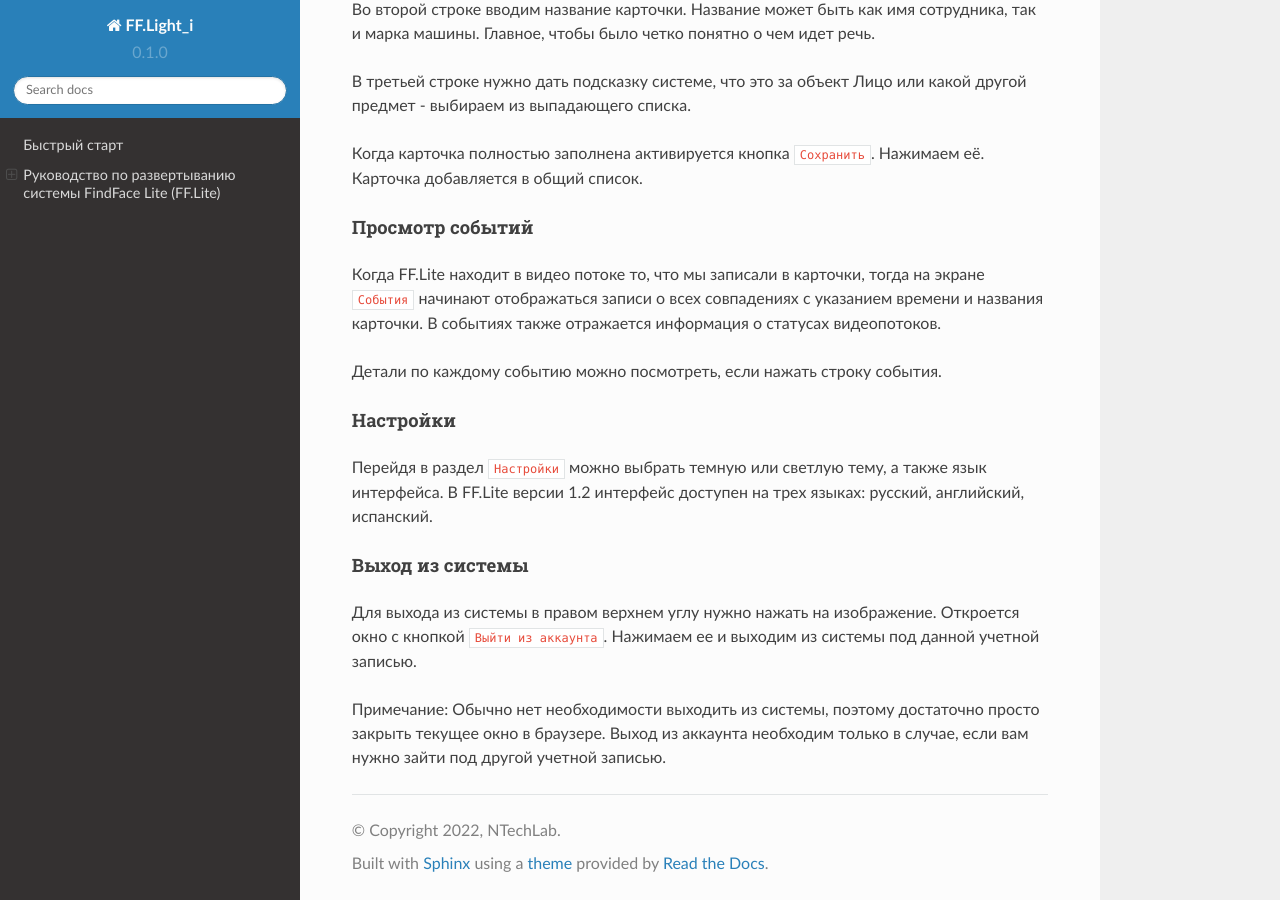
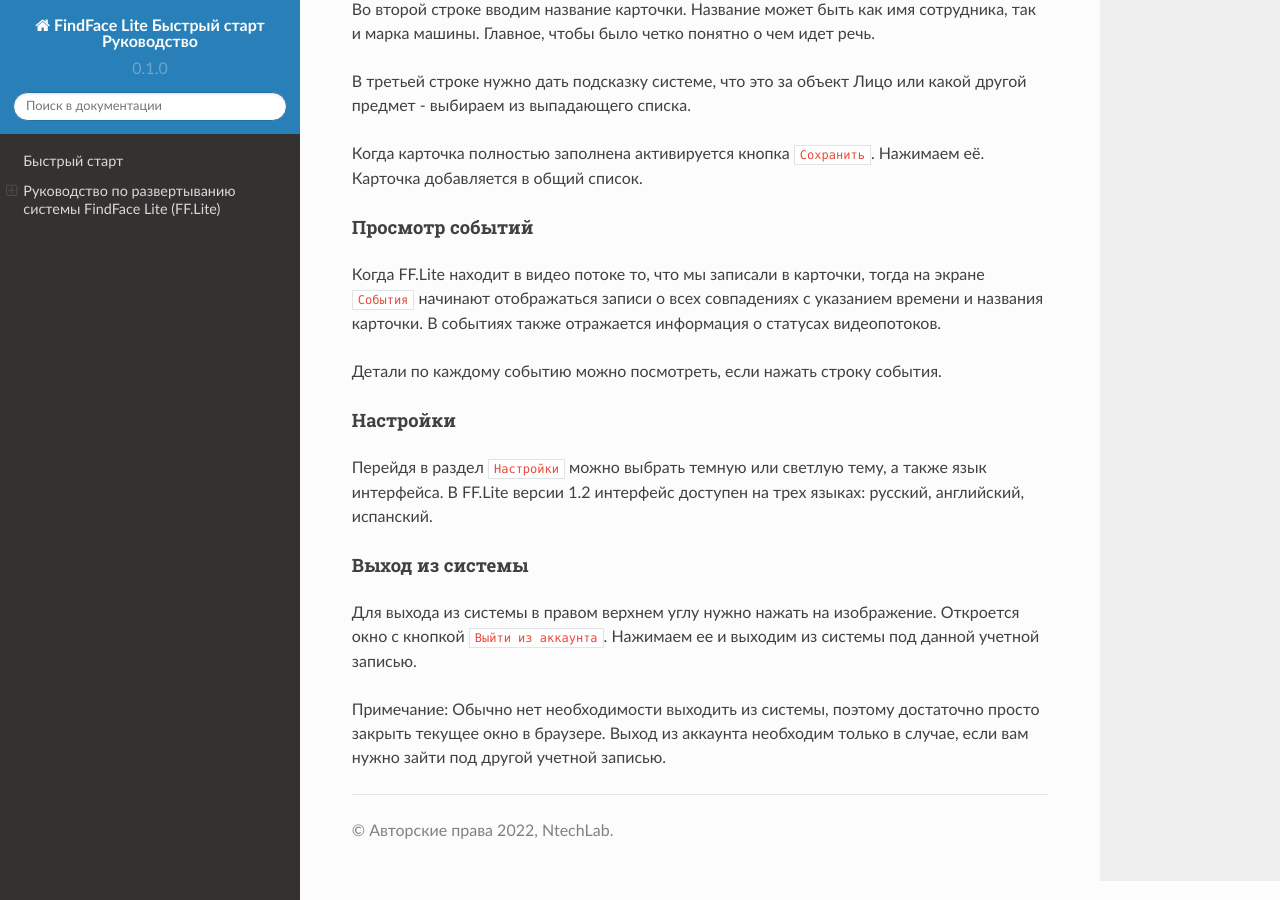
Before and after one commit to Dimdimit/-fflite_i, a Sphinx documentation site: the page built from docs/source/index.rst, in a window 1280 px wide and 900 px high, scrolled down 3656 px. Built offline with Sphinx 7.4.7 and the Read the Docs theme 2.0.0, drawn with Linux system fonts in a browser that asks for light colours; some of the changed text lies outside the part shown.

Commit message:
Update conf.py

```diff
--- a/docs/source/conf.py
+++ b/docs/source/conf.py
@@ -2,15 +2,15 @@
 
 # -- Project information
 
-project = 'FF.Light_i'
-copyright = '2022, NTechLab'
+project = 'FindFace Lite Быстрый старт Руководство'
+copyright = '2022, NtechLab'
 author = 'DimDimit'
 
-release = '0.1'
+release = '1.2'
 version = '0.1.0'
 
 # -- General configuration
-
+language = 'ru'
 extensions = [
     'sphinx.ext.duration',
     'sphinx.ext.doctest',
@@ -30,6 +30,10 @@
 # -- Options for HTML output
 
 html_theme = 'sphinx_rtd_theme'
+html_show_sphinx = False
+html_favicon = '_static/index.ico'
 
 # -- Options for EPUB output
-epub_show_urls = 'footnote'
+epub_show_urls = 'inline'
+epub_tocdepth = 3
+epub_language = 'ru'
```
